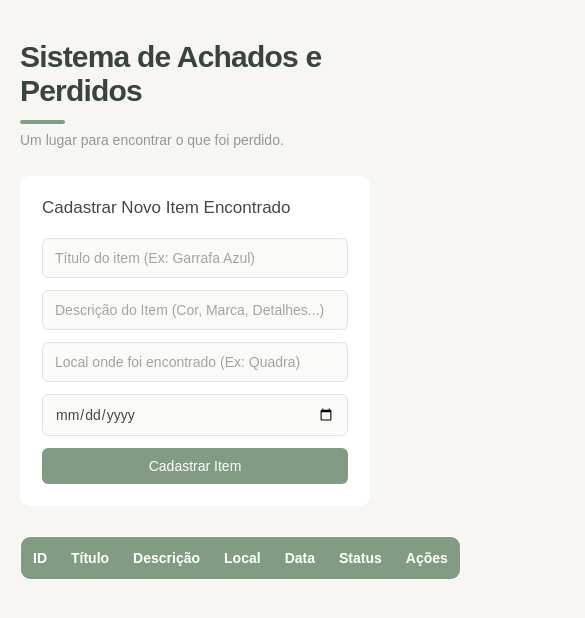
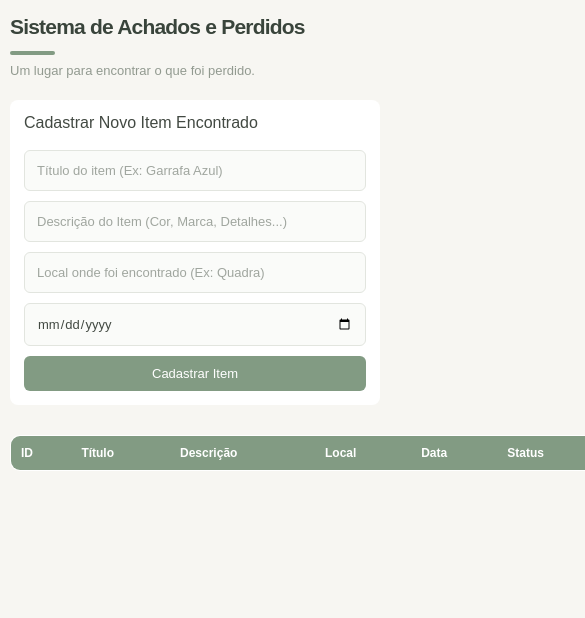
Before and after one commit to gabrielpimbas/Catapimbas-SQL, a plain HTML site: page index.html in a window 390 px wide. Shown: the top 618 px of the page, 585 px wide, since content can reach past the window. Drawn offline with Linux system fonts and the light colour scheme; no server answers.

Commit message:
Achados e Perdidos V2

```diff
--- a/style.css
+++ b/style.css
@@ -158,3 +158,83 @@ td:last-child {
   color: #929a90;
   margin: 0 0 28px;
 }
+
+/* --- RESPONSIVIDADE  */
+/* Ajustes para telas menores */
+@media (max-width: 768px) {
+  body {
+    margin: 20px auto;
+    padding: 0 12px;
+  }
+
+  /* Ajusta o título */
+  h1 {
+    font-size: 24px;
+  }
+
+  .subtitulo {
+    font-size: 13px;
+    margin-bottom: 22px;
+  }
+
+  /* Reduz o espaço do formulário */
+  form {
+    padding: 16px;
+    gap: 10px;
+  }
+
+  input {
+    padding: 12px;
+    font-size: 14px;
+  }
+
+  /* Botões ocupam melhor o espaço disponível */
+  button {
+    padding: 10px;
+  }
+
+  /* Permite rolar a tabela horizontalmente */
+  table {
+    min-width: 700px;
+  }
+
+  /* Mantém a tabela organizada em telas pequenas */
+  body {
+    overflow-x: hidden;
+  }
+}
+
+/* Ajustes para celulares menores */
+@media (max-width: 480px) {
+  body {
+    margin-top: 15px;
+    padding: 0 10px;
+  }
+
+  h1 {
+    font-size: 21px;
+  }
+
+  h3 {
+    font-size: 16px;
+  }
+
+  form {
+    padding: 14px;
+    border-radius: 8px;
+  }
+
+  input {
+    font-size: 13px;
+  }
+
+  button {
+    font-size: 13px;
+  }
+
+  th,
+  td {
+    padding: 10px;
+    font-size: 12px;
+  }
+}
```
